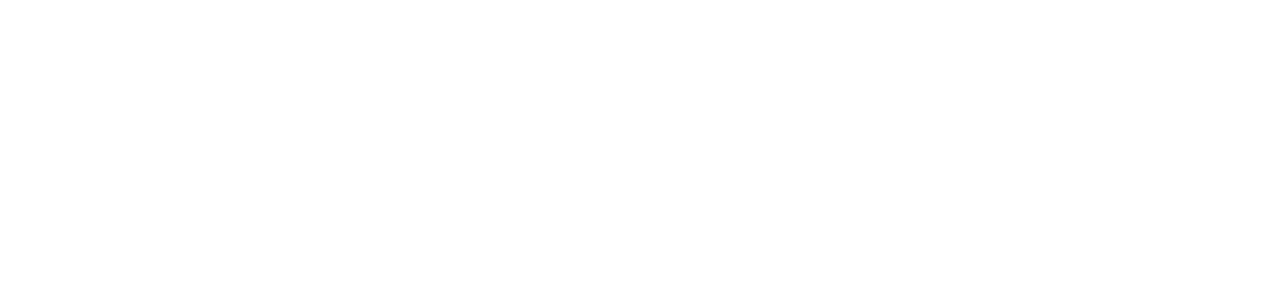
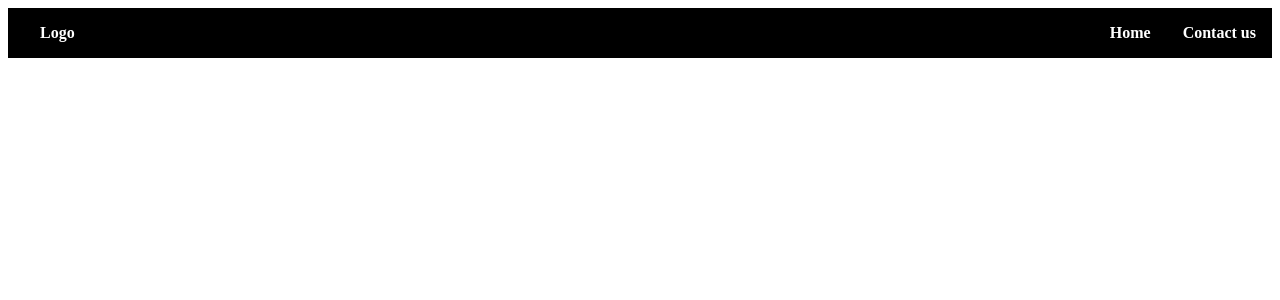
Before and after one commit to BAcode-X/addis-react, a React (Vite) app: page / in a window 1280 px wide. Shown: the top 300 px of the page. Built offline with nearby package versions, Linux system fonts and the light colour scheme.

Commit message:
add: created a navbar

```diff
--- a/src/App.jsx
+++ b/src/App.jsx
@@ -1,5 +1,12 @@
-function App() {
-  return null
-}
+import * as React from 'react';
 
-export default App
+import Navbar from "./components/Navbar";
+
+const App = () => {
+    return (
+      <div>
+        <Navbar />
+      </div>
+    );
+};
+export default App;
--- /dev/null
+++ b/src/components/Navbar.jsx
@@ -0,0 +1,49 @@
+import React from "react";
+import { Link, Flex, Box } from "rebass";
+
+export default function Navbar() {
+  return (
+    <>
+      <Flex color="white" bg="black" alignItems="center">
+        <Link
+          p={3}
+          variant="nav"
+          href="/"
+          sx={{
+            color: "white",
+            fontWeight: "bold",
+            textDecoration: "none",
+            mx: "1rem",
+          }}
+        >
+          Logo
+        </Link>
+        <Box mx="auto" />
+        <Link
+          variant="nav"
+          href="/"
+          sx={{
+            color: "white",
+            fontWeight: "bold",
+            textDecoration: "none",
+            mx: "1rem",
+          }}
+        >
+          Home
+        </Link>
+        <Link
+          variant="nav"
+          href="/"
+          sx={{
+            color: "white",
+            fontWeight: "bold",
+            textDecoration: "none",
+            mx: "1rem",
+          }}
+        >
+          Contact us
+        </Link>
+      </Flex>
+    </>
+  );
+}
```
